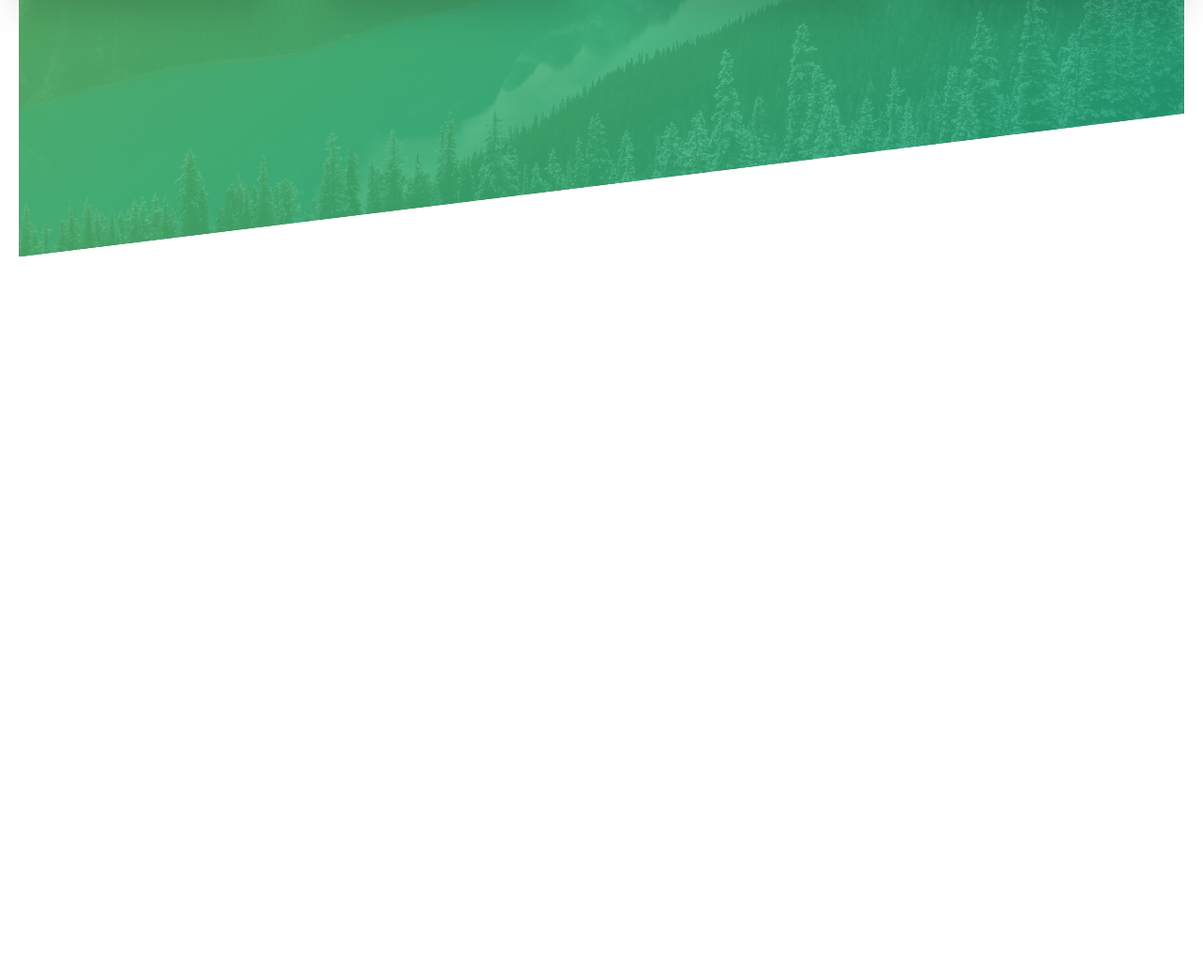
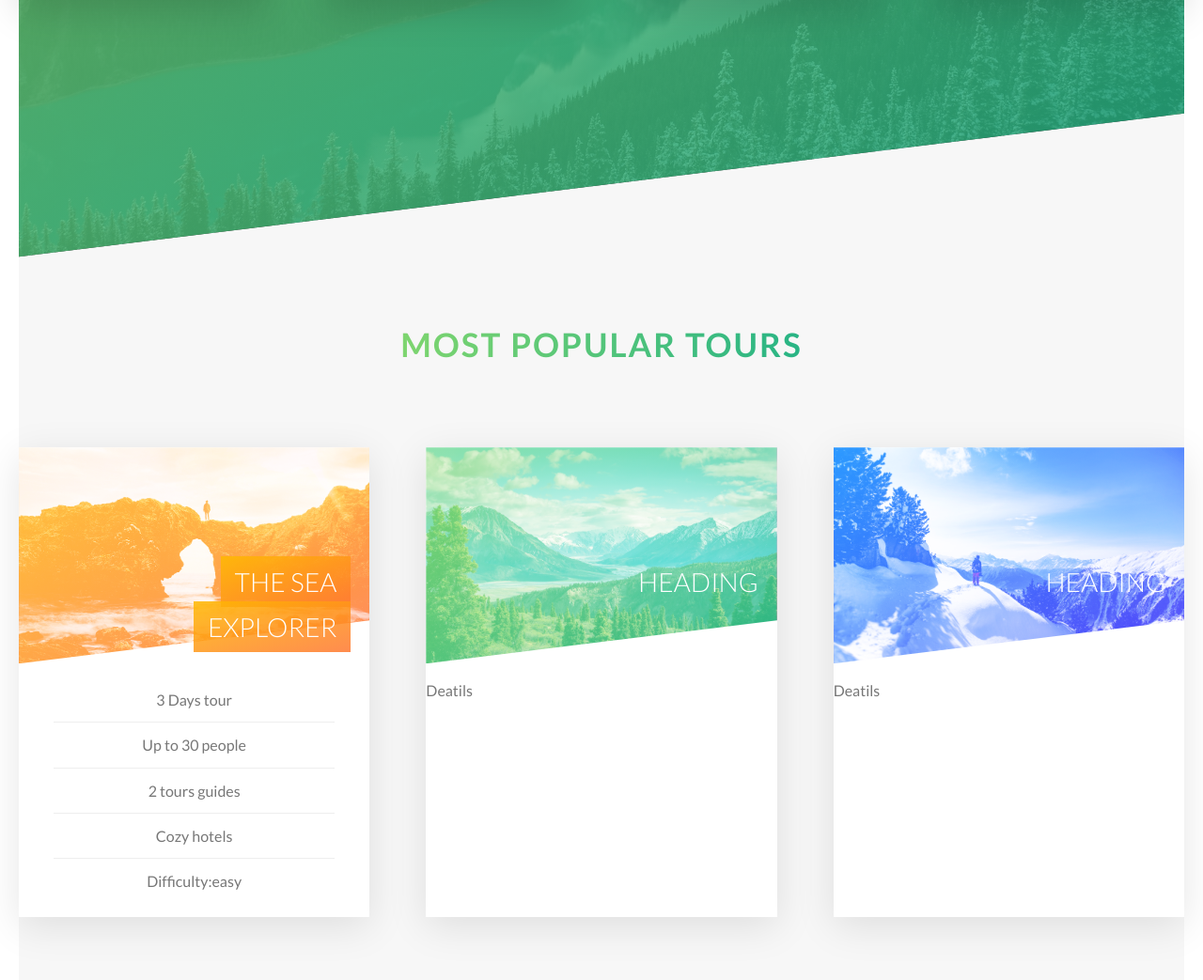
Before and after one commit to shaharbukra/CSS_Natours, a website: page index.html in a window 1280 px wide. Shown: the part 1990-3033 px from the top of the page at 94% size. Before the commit the page ends 2263 px from the top, so only its background shows below. Drawn offline with Linux system fonts and the light colour scheme.

Commit message:
designed one side of card

```diff
--- a/index.html
+++ b/index.html
@@ -99,7 +99,7 @@
             <div class="feature-box">
               <i class="feature-box__icon icon-basic-map"></i>
               <h3 class="heading-tertiary  u-margin-bottom-small">
-                  Find your way
+                Find your way
               </h3>
               <p class="feature-box__text">
                 Lorem ipsum dolor sit amet, consectetur adipisicing elit. Eum
@@ -135,6 +135,61 @@
                 quidem quasi facere cumque asperiores illum sed ea ratione
                 deleniti incidunt vero beatae.
               </p>
+            </div>
+          </div>
+        </div>
+      </section>
+      <section class="section-tours">
+        <div class="u-center-text u-margin-bottom-big">
+          <h2 class="heading-secondary">Most popular tours</h2>
+        </div>
+        <div class="row">
+          <div class="col-1-of-3">
+            <div class="card">
+              <div class="card__side card__side--front">
+                <div class="card__picture card__picture--1">&nbsp;</div>
+                <h4 class="card__heading">
+                  <span class="card__heading-span card__heading-span--1">
+                      The sea explorer
+                  </span>
+                  </h4>
+                <div class="card__details">
+                  <ul>
+                    <li>3 Days tour</li>
+                    <li>Up to 30 people</li>
+                    <li>2 tours guides</li>
+                    <li>Cozy hotels</li>
+                    <li>Difficulty:easy</li>
+                  </ul>
+                </div>
+              </div>
+              <div class="card__side card__side--back card__side--back-1">
+                Back
+              </div>
+            </div>
+          </div>
+          <div class="col-1-of-3">
+            <div class="card">
+              <div class="card__side card__side--front">
+                  <div class="card__picture card__picture--2">&nbsp;</div>
+                  <div class="card__heading">Heading</div>
+                  <div class="card__details">Deatils</div>
+              </div>
+              <div class="card__side card__side--back card__side--back-2">
+                Back
+              </div>
+            </div>
+          </div>
+          <div class="col-1-of-3">
+            <div class="card">
+              <div class="card__side card__side--front">
+                  <div class="card__picture card__picture--3">&nbsp;</div>
+                  <div class="card__heading">Heading</div>
+                  <div class="card__details">Deatils</div>
+              </div>
+              <div class="card__side card__side--back card__side--back-3">
+                Back
+              </div>
             </div>
           </div>
         </div>
--- a/sass/abstracts/_variables.scss
+++ b/sass/abstracts/_variables.scss
@@ -3,11 +3,20 @@ $color-primary: #55c57a;
 $color-primary-light: #7ed56f;
 $color-primary-dark: #28b485;
 
+$color-secondary-light: #ffb900;
+$color-secondary-dark: #ff7730;
+
+$color-tertiary-light: #2998ff;
+$color-tertiary-dark: #5643fa;
+
 $color-grey-light-1 : #f7f7f7;
+$color-grey-light-2 : #eee;
 
 $color-grey-dark: #777;
 $color-white: #fff;
 $color-black: #000;
+
+$shadow-light : rgba($color-black,.1);
 
 //FONT
 $default-font-size : 1.6rem;
--- /dev/null
+++ b/sass/components/_card.scss
@@ -0,0 +1,128 @@
+.card {
+  perspective: 150rem;
+  -moz-perspective: 150rem;
+  position: relative;
+  height: 50rem; // in order to fix the lost of height of the absolute position
+  border-radius: 3px;
+
+  &__side {
+    position: absolute;
+    top: 0;
+    left: 0;
+    width: 100%;
+
+    backface-visibility: hidden; //in order to hide the background
+
+    height: 50rem;
+    transition: all 0.8s ease;
+    box-shadow: 0 1rem 4rem $shadow-light;
+
+    &--front {
+      background-color: $color-white;
+    }
+    &--back {
+      transform: rotateY(180deg);
+
+      &-1 {
+        background-image: linear-gradient(
+          to right bottom,
+          $color-secondary-light,
+          $color-secondary-dark
+        );
+      }
+      &-2 {
+        background-image: linear-gradient(
+          to right bottom,
+          $color-primary-light,
+          $color-primary-dark
+        );
+      }
+      &-3 {
+        background-image: linear-gradient(
+          to right bottom,
+          $color-tertiary-light,
+          $color-tertiary-dark
+        );
+      }
+      // background-color: green;
+    }
+  }
+  &:hover &__side--front {
+    transform: rotateY(-180deg);
+  }
+  &:hover &__side--back {
+    transform: rotateY(0);
+  }
+  // Front side styling
+  &__picture {
+    height: 23rem;
+    // height: 40%;
+    background-size: cover;
+    background-position: center;
+    background-blend-mode: screen; // Blend the image and the colors
+    clip-path: polygon(0 0, 100% 0, 100% 80%, 0% 100%);
+    &--1 {
+      background-image: linear-gradient(
+          to right bottom,
+          $color-secondary-light,
+          $color-secondary-dark
+        ),
+        url("../img/nat-5.jpg");
+    }
+    &--2 {
+      background-image: linear-gradient(
+          to right bottom,
+          $color-primary-light,
+          $color-primary-dark
+        ),
+        url("../img/nat-6.jpg");
+    }
+    &--3 {
+      background-image: linear-gradient(
+          to right bottom,
+          $color-tertiary-light,
+          $color-tertiary-dark
+        ),
+        url("../img/nat-7.jpg");
+    }
+  }
+  &__heading {
+    font-size: 2.8rem;
+    font-weight: 300;
+    text-transform: uppercase;
+    color: $color-white;
+    text-align: right;
+    position: absolute;
+    top: 12rem;
+    right: 2rem;
+    width: 60%;
+  }
+  &__heading-span {
+    padding: 1rem 1.5rem;
+    -webkit-box-decoration-break: clone;
+    box-decoration-break: clone;
+    &--1 {
+      background-image: linear-gradient(
+        to right bottom,
+        rgba($color-secondary-light, 0.85),
+        rgba($color-secondary-dark, 0.85)
+      );
+    }
+  }
+  &__details {
+    margin-top: 1.5rem;
+    ul {
+      list-style: none;
+      width: 80%;
+      margin : 0 auto;
+      li {
+        text-align: center;
+        font-size: $default-font-size;
+        padding: 1rem;
+        &:not(:last-child) {
+          border-bottom: 1px solid $color-grey-light-2;
+        }
+      }
+    }
+  }
+}
--- a/sass/main.scss
+++ b/sass/main.scss
@@ -10,6 +10,7 @@
 @import "components/button";
 @import "components/composition";
 @import "components/feature-box";
+@import "components/card";
 
 @import "layout/header";
 @import "layout/grid";
--- a/sass/pages/_home.scss
+++ b/sass/pages/_home.scss
@@ -22,3 +22,10 @@
   //   margin-top: -15.4rem;
   //   clip-path: polygon(0 20%, 100% 0%, 100% 80%, 0% 100%);
 }
+
+.section-tours {
+  background-color: $color-grey-light-1;
+  padding: 25rem 0 50rem 0;
+  margin-top: -11rem;
+  // margin-top: -20vh;
+}
```
Also changed, not shown: css/style.css.
